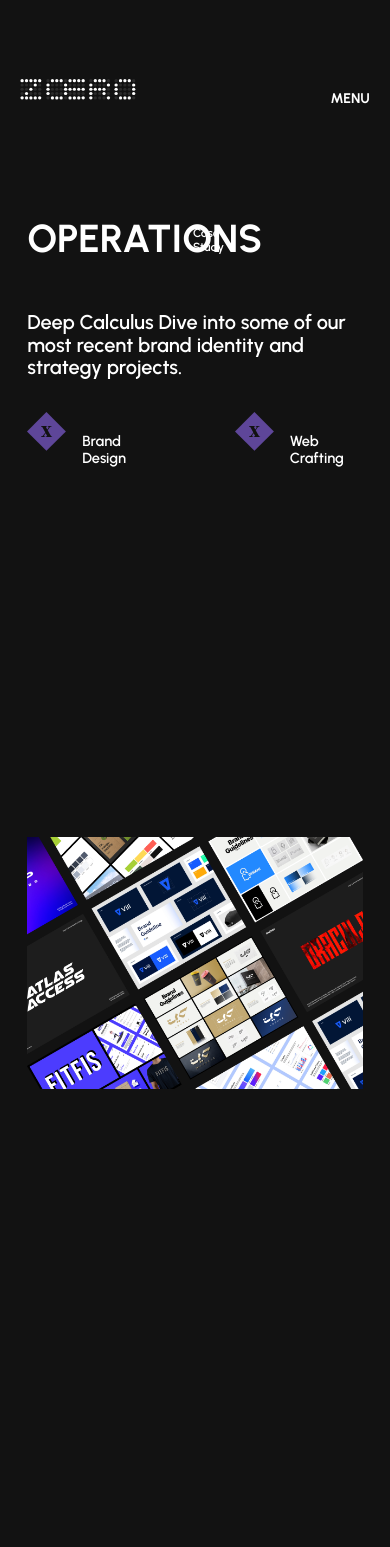
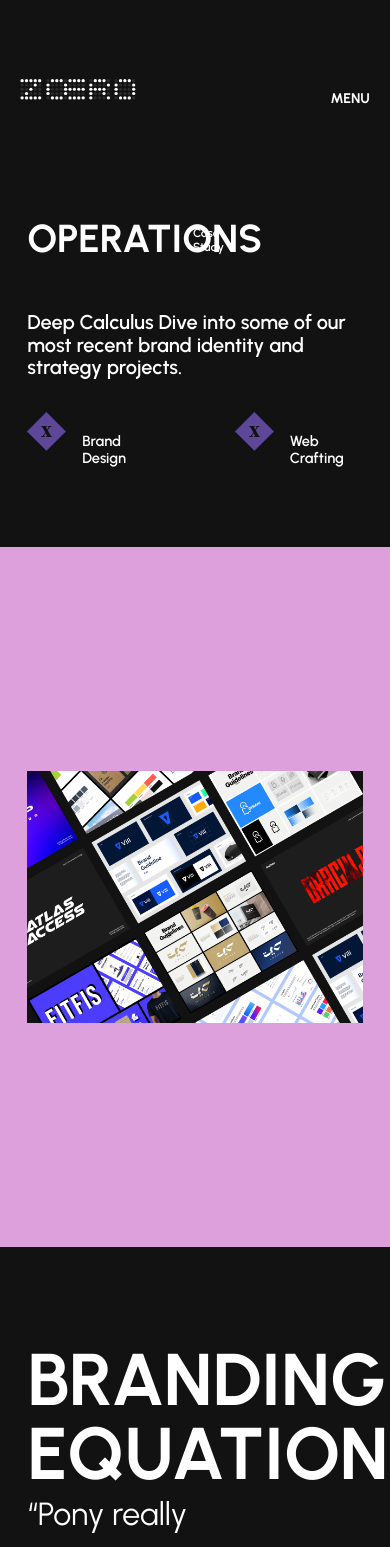
Before and after one commit to ivantrejoc/zoerowebsite, a React (Vite) app: page /domain-expansion in a window 390 px wide. Shown: the top 1547 px of the page. Built offline with nearby package versions, Linux system fonts and the light colour scheme.

Commit message:
domain-expansion/main-image-responsive

```diff
--- a/src/pages/DomainExpansion.jsx
+++ b/src/pages/DomainExpansion.jsx
@@ -284,9 +284,11 @@ const DomainExpansion = () => {
           </Box>
         </Box>
       </Box>
+      {/* MAIN IMAGE */}
       <Box
         id="main-image-container"
         sx={{
+          background: "plum",
           display: "flex",
           justifyContent: "start",
           alignItems: "center",
@@ -296,7 +298,23 @@ const DomainExpansion = () => {
           overflowX: "0px",
           height: "110vh",
           maxHeight: "110vh",
-          marginBottom: 12
+          marginBottom: 12,
+          [theme.breakpoints.down("md")]: {
+            height: "110vh",
+            maxHeight: "110vh"
+          },
+          [theme.breakpoints.down("sm")]: {
+            height: "83vh",
+            maxHeight: "83vh"
+          },
+          [theme.breakpoints.down("xs")]: {
+            height: "55vh",
+            maxHeight: "55vh"
+          },
+          [theme.breakpoints.down("xxs")]: {
+            height: "46vh",
+            maxHeight: "46vh"
+          }
         }}
       >
         <Box
@@ -313,8 +331,7 @@ const DomainExpansion = () => {
             width: "86%",
             height: "100%",
             margin: "0 7vw 0 7vw",
-            maxHeight: "100%",
-            marginBottom: 12
+            maxHeight: "100%"
           }}
         />
       </Box>
--- a/src/pages/LeadsForge.jsx
+++ b/src/pages/LeadsForge.jsx
@@ -319,7 +319,6 @@ const LeadsForge = () => {
             height: "100%",
             margin: "0 7vw 0 7vw",
             maxHeight: "100%"
-            // marginBottom: 12
           }}
         />
       </Box>
@@ -348,7 +347,7 @@ const LeadsForge = () => {
           [theme.breakpoints.down("sm")]: {
             height: "99vh",
             maxHeight: "99vh",
-            marginBottom: 6,
+            marginBottom: 6
           },
           [theme.breakpoints.down("xs")]: {
             height: "77vh",
@@ -471,7 +470,6 @@ const LeadsForge = () => {
           [theme.breakpoints.down("xs")]: {
             marginBottom: 6
           }
-
         }}
       >
         <Box
```
